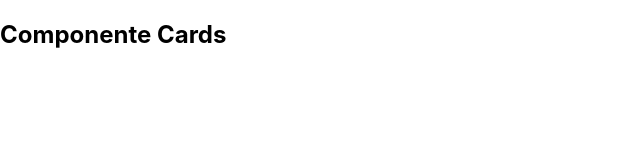
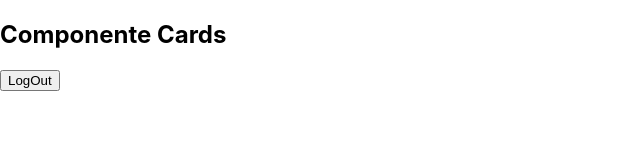
Before and after one commit to Jaaiirr/Like-Tinder-App, a React (Create React App) app: page /card in a window 1280 px wide. Shown: the top 160 px of the page, without its empty margins (0-640 px from the left). Built offline with nearby package versions, Linux system fonts and the light colour scheme.

Commit message:
start redux

```diff
--- a/src/App.js
+++ b/src/App.js
@@ -4,9 +4,7 @@ import Home from './components/Home/Home'
 import Login from './components/Views/Login';
 import Register from './components/Views/Register';
 import NotFound404 from './components/Views/NotFound404';
-// import Form from './components/Views/Form';
 import Card from './components/Card';
-
 
 const App = () => {
   return (
--- a/src/components/Card.jsx
+++ b/src/components/Card.jsx
@@ -4,6 +4,7 @@ const Card = () => {
     return (
         <div>
             <h2>Componente Cards</h2>
+            <button>LogOut</button>
         </div>
     )
 }
--- a/src/components/Views/Login.jsx
+++ b/src/components/Views/Login.jsx
@@ -5,11 +5,11 @@ import axios from 'axios'
 
 
 const Login = () => {
-    // const handleClick = () => {
-    //     setTimeout(() => {
-    //         window.location.href = "http://localhost:3000/card"
-    //      }, 2000);
-    // }
+    //   const handleClick = () => {
+    //       setTimeout(() => {
+    //           window.location.href = "http://localhost:3000/card"
+    //        }, 2000);
+    //   }
     return (
         <>
 
@@ -40,7 +40,7 @@ const Login = () => {
                     method: 'POST',
                     url: 'https://flink-web-test.herokuapp.com/api/v1/login',
                     data: data,
-                }).then(res => console.log(res.data))
+                }).then(res => console.log(res.data.isLoggedIn))
             }}>
                 {({errors})=> (
                     <Form className='formulario'>
```
